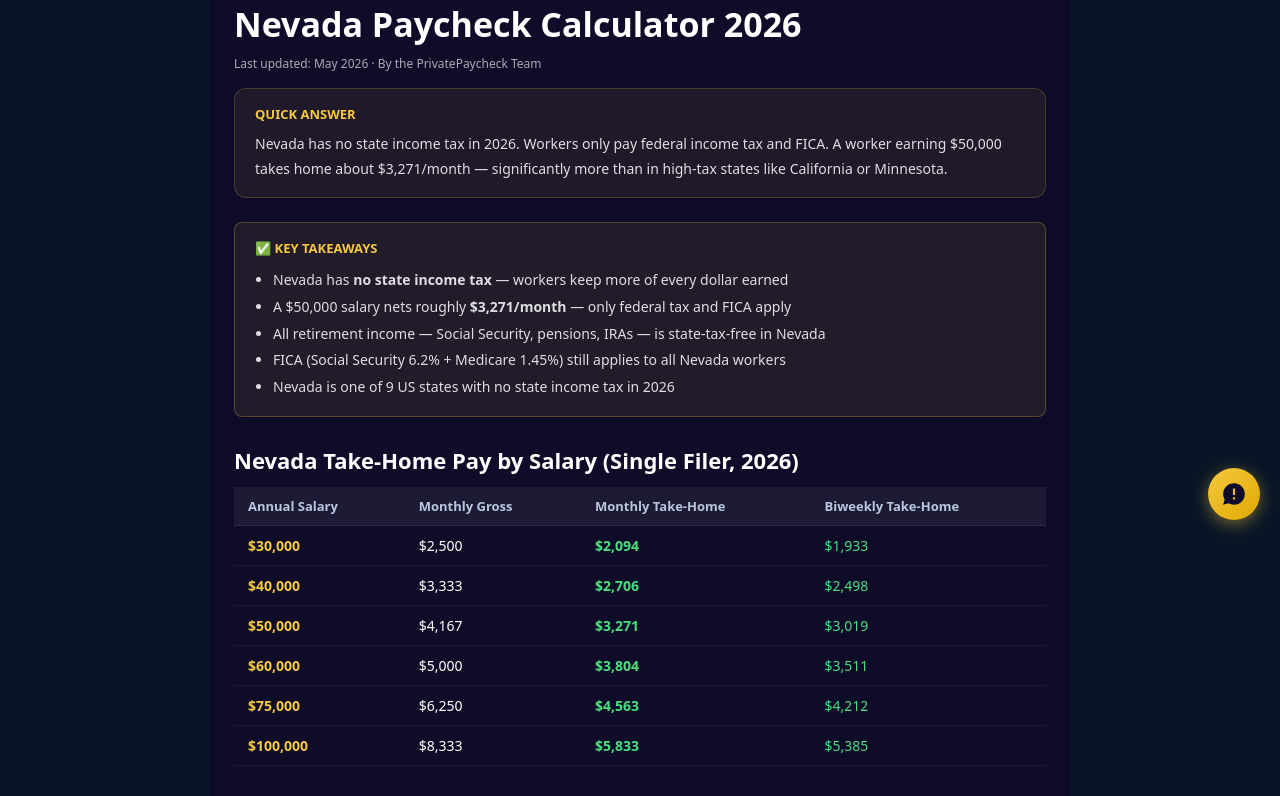
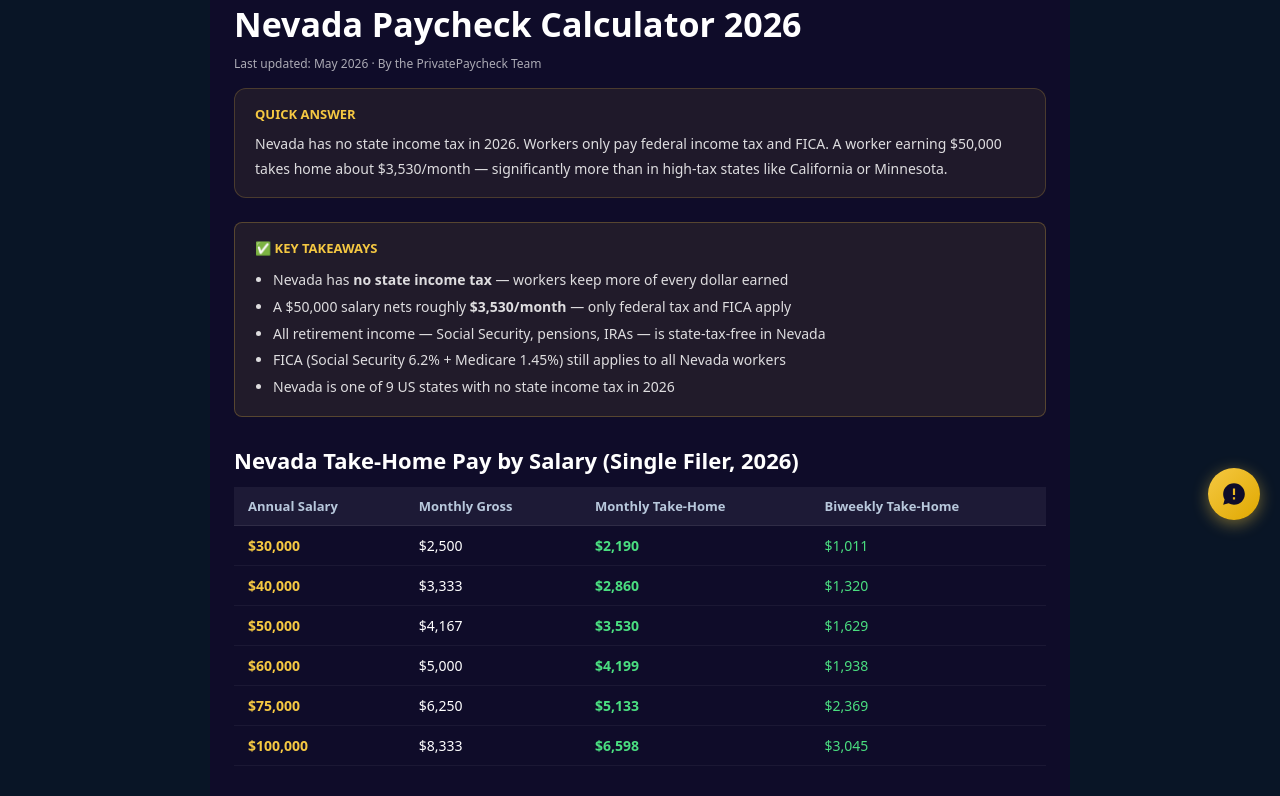
Before and after one commit to devqrcraft-ui/privatepaycheck, a Next.js app: page /nevada-paycheck-calculator in a window 1280 px wide. Shown: the part 260-1056 px from the top of the page. Built offline with nearby package versions, Linux system fonts and the light colour scheme.

Commit message:
fix: recalculate Nevada take-home table and all $50K figures with correct 2026 federal brackets (no state tax, matches Texas/Florida methodology)

```diff
--- a/src/app/nevada-paycheck-calculator/page.tsx
+++ b/src/app/nevada-paycheck-calculator/page.tsx
@@ -15,7 +15,7 @@ export const metadata: Metadata = {
 export default function Page() {
   return (
     <main style={{ maxWidth:860, margin:'0 auto', padding:'48px 24px', fontFamily:'system-ui,sans-serif', background:'#0f0c29', minHeight:'100vh', color:'white' }}>
-      <script type="application/ld+json" dangerouslySetInnerHTML={{ __html: '{"@context":"https://schema.org","@type":"FAQPage","mainEntity":[{"@type":"Question","name":"What is Nevada income tax rate 2026?","acceptedAnswer":{"@type":"Answer","text":"No state income tax."}},{"@type":"Question","name":"How much is $50,000 take-home in Nevada?","acceptedAnswer":{"@type":"Answer","text":"Approximately $3,271/month ($39,252/year) after federal, FICA, and NV state tax."}},{"@type":"Question","name":"Does Nevada tax retirement income?","acceptedAnswer":{"@type":"Answer","text":"Nevada has no state income tax, so all retirement income — Social Security, pensions, IRA withdrawals — is completely state-tax-free."}},{"@type":"Question","name":"How is Nevada paycheck calculated?","acceptedAnswer":{"@type":"Answer","text":"Your Nevada paycheck is reduced by federal income tax (10%–37% brackets), FICA (7.65%), and no state income tax. Use the calculator at privatepaycheck.com for your exact number."}},{"@type":"Question","name":"Is Nevada a tax-friendly state?","acceptedAnswer":{"@type":"Answer","text":"Yes — Nevada is one of the most tax-friendly states in the US with no state income tax."}}]}' }} />
+      <script type="application/ld+json" dangerouslySetInnerHTML={{ __html: '{"@context":"https://schema.org","@type":"FAQPage","mainEntity":[{"@type":"Question","name":"What is Nevada income tax rate 2026?","acceptedAnswer":{"@type":"Answer","text":"No state income tax."}},{"@type":"Question","name":"How much is $50,000 take-home in Nevada?","acceptedAnswer":{"@type":"Answer","text":"Approximately $3,530/month ($42,355/year) after federal, FICA, and NV state tax."}},{"@type":"Question","name":"Does Nevada tax retirement income?","acceptedAnswer":{"@type":"Answer","text":"Nevada has no state income tax, so all retirement income — Social Security, pensions, IRA withdrawals — is completely state-tax-free."}},{"@type":"Question","name":"How is Nevada paycheck calculated?","acceptedAnswer":{"@type":"Answer","text":"Your Nevada paycheck is reduced by federal income tax (10%–37% brackets), FICA (7.65%), and no state income tax. Use the calculator at privatepaycheck.com for your exact number."}},{"@type":"Question","name":"Is Nevada a tax-friendly state?","acceptedAnswer":{"@type":"Answer","text":"Yes — Nevada is one of the most tax-friendly states in the US with no state income tax."}}]}' }} />
       <script type="application/ld+json" dangerouslySetInnerHTML={{ __html: '{"@context":"https://schema.org","@type":"BreadcrumbList","itemListElement":[{"@type":"ListItem","position":1,"name":"Home","item":"https://www.privatepaycheck.com"},{"@type":"ListItem","position":2,"name":"Nevada Paycheck Calculator","item":"https://www.privatepaycheck.com/nevada-paycheck-calculator"}]}' }} />
       <script type="application/ld+json" dangerouslySetInnerHTML={{ __html: '{"@context":"https://schema.org","@type":"BlogPosting","headline":"Nevada Paycheck Calculator 2026","datePublished":"2026-05-15","dateModified":"2026-05-15","author":{"@type":"Organization","name":"the PrivatePaycheck Team","url":"https://www.privatepaycheck.com"},"publisher":{"@type":"Organization","name":"PrivatePaycheck"},"mainEntityOfPage":"https://www.privatepaycheck.com/nevada-paycheck-calculator"}' }} />
 
@@ -32,7 +32,7 @@ export default function Page() {
       <div style={{ background:'rgba(245,200,66,0.07)', border:'1px solid rgba(245,200,66,0.2)', borderRadius:12, padding:'16px 20px', marginBottom:24 }}>
         <div style={{ fontWeight:800, color:'#F5C842', marginBottom:8, fontSize:13 }}>QUICK ANSWER</div>
         <p style={{ fontSize:14, lineHeight:1.8, margin:0, color:'rgba(255,255,255,0.85)' }}>
-          Nevada has no state income tax in 2026. Workers only pay federal income tax and FICA. A worker earning $50,000 takes home about $3,271/month — significantly more than in high-tax states like California or Minnesota.
+          Nevada has no state income tax in 2026. Workers only pay federal income tax and FICA. A worker earning $50,000 takes home about $3,530/month — significantly more than in high-tax states like California or Minnesota.
         </p>
       </div>
 
@@ -41,7 +41,7 @@ export default function Page() {
         <div style={{ fontWeight:800, color:'#F5C842', marginBottom:10, fontSize:13 }}>✅ KEY TAKEAWAYS</div>
         <ul style={{ margin:0, padding:'0 0 0 18px', fontSize:14, lineHeight:1.9, color:'rgba(255,255,255,0.85)' }}>
         <li dangerouslySetInnerHTML={{ __html: 'Nevada has <strong>no state income tax</strong> — workers keep more of every dollar earned' }} />
-        <li dangerouslySetInnerHTML={{ __html: 'A $50,000 salary nets roughly <strong>$3,271/month</strong> — only federal tax and FICA apply' }} />
+        <li dangerouslySetInnerHTML={{ __html: 'A $50,000 salary nets roughly <strong>$3,530/month</strong> — only federal tax and FICA apply' }} />
         <li dangerouslySetInnerHTML={{ __html: 'All retirement income — Social Security, pensions, IRAs — is state-tax-free in Nevada' }} />
         <li dangerouslySetInnerHTML={{ __html: 'FICA (Social Security 6.2% + Medicare 1.45%) still applies to all Nevada workers' }} />
         <li dangerouslySetInnerHTML={{ __html: 'Nevada is one of 9 US states with no state income tax in 2026' }} />
@@ -62,38 +62,38 @@ export default function Page() {
           <tr key="$30,000">
             <td style={{ padding:'10px 14px', fontSize:14, borderBottom:'1px solid rgba(255,255,255,0.05)', fontWeight:700, color:'#F5C842' }}>$30,000</td>
             <td style={{ padding:'10px 14px', fontSize:14, borderBottom:'1px solid rgba(255,255,255,0.05)' }}>$2,500</td>
-            <td style={{ padding:'10px 14px', fontSize:14, borderBottom:'1px solid rgba(255,255,255,0.05)', color:'#4ade80', fontWeight:700 }}>$2,094</td>
-            <td style={{ padding:'10px 14px', fontSize:14, borderBottom:'1px solid rgba(255,255,255,0.05)', color:'#4ade80' }}>$1,933</td>
+            <td style={{ padding:'10px 14px', fontSize:14, borderBottom:'1px solid rgba(255,255,255,0.05)', color:'#4ade80', fontWeight:700 }}>$2,190</td>
+            <td style={{ padding:'10px 14px', fontSize:14, borderBottom:'1px solid rgba(255,255,255,0.05)', color:'#4ade80' }}>$1,011</td>
           </tr>
           <tr key="$40,000">
             <td style={{ padding:'10px 14px', fontSize:14, borderBottom:'1px solid rgba(255,255,255,0.05)', fontWeight:700, color:'#F5C842' }}>$40,000</td>
             <td style={{ padding:'10px 14px', fontSize:14, borderBottom:'1px solid rgba(255,255,255,0.05)' }}>$3,333</td>
-            <td style={{ padding:'10px 14px', fontSize:14, borderBottom:'1px solid rgba(255,255,255,0.05)', color:'#4ade80', fontWeight:700 }}>$2,706</td>
-            <td style={{ padding:'10px 14px', fontSize:14, borderBottom:'1px solid rgba(255,255,255,0.05)', color:'#4ade80' }}>$2,498</td>
+            <td style={{ padding:'10px 14px', fontSize:14, borderBottom:'1px solid rgba(255,255,255,0.05)', color:'#4ade80', fontWeight:700 }}>$2,860</td>
+            <td style={{ padding:'10px 14px', fontSize:14, borderBottom:'1px solid rgba(255,255,255,0.05)', color:'#4ade80' }}>$1,320</td>
           </tr>
           <tr key="$50,000">
             <td style={{ padding:'10px 14px', fontSize:14, borderBottom:'1px solid rgba(255,255,255,0.05)', fontWeight:700, color:'#F5C842' }}>$50,000</td>
             <td style={{ padding:'10px 14px', fontSize:14, borderBottom:'1px solid rgba(255,255,255,0.05)' }}>$4,167</td>
-            <td style={{ padding:'10px 14px', fontSize:14, borderBottom:'1px solid rgba(255,255,255,0.05)', color:'#4ade80', fontWeight:700 }}>$3,271</td>
-            <td style={{ padding:'10px 14px', fontSize:14, borderBottom:'1px solid rgba(255,255,255,0.05)', color:'#4ade80' }}>$3,019</td>
+            <td style={{ padding:'10px 14px', fontSize:14, borderBottom:'1px solid rgba(255,255,255,0.05)', color:'#4ade80', fontWeight:700 }}>$3,530</td>
+            <td style={{ padding:'10px 14px', fontSize:14, borderBottom:'1px solid rgba(255,255,255,0.05)', color:'#4ade80' }}>$1,629</td>
           </tr>
           <tr key="$60,000">
             <td style={{ padding:'10px 14px', fontSize:14, borderBottom:'1px solid rgba(255,255,255,0.05)', fontWeight:700, color:'#F5C842' }}>$60,000</td>
             <td style={{ padding:'10px 14px', fontSize:14, borderBottom:'1px solid rgba(255,255,255,0.05)' }}>$5,000</td>
-            <td style={{ padding:'10px 14px', fontSize:14, borderBottom:'1px solid rgba(255,255,255,0.05)', color:'#4ade80', fontWeight:700 }}>$3,804</td>
-            <td style={{ padding:'10px 14px', fontSize:14, borderBottom:'1px solid rgba(255,255,255,0.05)', color:'#4ade80' }}>$3,511</td>
+            <td style={{ padding:'10px 14px', fontSize:14, borderBottom:'1px solid rgba(255,255,255,0.05)', color:'#4ade80', fontWeight:700 }}>$4,199</td>
+            <td style={{ padding:'10px 14px', fontSize:14, borderBottom:'1px solid rgba(255,255,255,0.05)', color:'#4ade80' }}>$1,938</td>
           </tr>
           <tr key="$75,000">
             <td style={{ padding:'10px 14px', fontSize:14, borderBottom:'1px solid rgba(255,255,255,0.05)', fontWeight:700, color:'#F5C842' }}>$75,000</td>
             <td style={{ padding:'10px 14px', fontSize:14, borderBottom:'1px solid rgba(255,255,255,0.05)' }}>$6,250</td>
-            <td style={{ padding:'10px 14px', fontSize:14, borderBottom:'1px solid rgba(255,255,255,0.05)', color:'#4ade80', fontWeight:700 }}>$4,563</td>
-            <td style={{ padding:'10px 14px', fontSize:14, borderBottom:'1px solid rgba(255,255,255,0.05)', color:'#4ade80' }}>$4,212</td>
+            <td style={{ padding:'10px 14px', fontSize:14, borderBottom:'1px solid rgba(255,255,255,0.05)', color:'#4ade80', fontWeight:700 }}>$5,133</td>
+            <td style={{ padding:'10px 14px', fontSize:14, borderBottom:'1px solid rgba(255,255,255,0.05)', color:'#4ade80' }}>$2,369</td>
           </tr>
           <tr key="$100,000">
             <td style={{ padding:'10px 14px', fontSize:14, borderBottom:'1px solid rgba(255,255,255,0.05)', fontWeight:700, color:'#F5C842' }}>$100,000</td>
             <td style={{ padding:'10px 14px', fontSize:14, borderBottom:'1px solid rgba(255,255,255,0.05)' }}>$8,333</td>
-            <td style={{ padding:'10px 14px', fontSize:14, borderBottom:'1px solid rgba(255,255,255,0.05)', color:'#4ade80', fontWeight:700 }}>$5,833</td>
-            <td style={{ padding:'10px 14px', fontSize:14, borderBottom:'1px solid rgba(255,255,255,0.05)', color:'#4ade80' }}>$5,385</td>
+            <td style={{ padding:'10px 14px', fontSize:14, borderBottom:'1px solid rgba(255,255,255,0.05)', color:'#4ade80', fontWeight:700 }}>$6,598</td>
+            <td style={{ padding:'10px 14px', fontSize:14, borderBottom:'1px solid rgba(255,255,255,0.05)', color:'#4ade80' }}>$3,045</td>
           </tr>
         </tbody>
       </table>
@@ -121,7 +121,7 @@ export default function Page() {
           </div>
           <div key={1} style={{ marginBottom:'14px', paddingBottom:'14px', borderBottom: '1px solid rgba(255,255,255,0.06)' }}>
             <h3 style={{ fontSize:'14px', fontWeight:700, marginBottom:'5px', color:'#F5C842' }}>How much is $50,000 take-home in Nevada?</h3>
-            <p style={{ fontSize:'13px', opacity:0.75, lineHeight:1.7, margin:0 }}>Approximately $3,271/month ($39,252/year) after federal, FICA, and NV state tax.</p>
+            <p style={{ fontSize:'13px', opacity:0.75, lineHeight:1.7, margin:0 }}>Approximately $3,530/month ($42,355/year) after federal, FICA, and NV state tax.</p>
           </div>
           <div key={2} style={{ marginBottom:'14px', paddingBottom:'14px', borderBottom: '1px solid rgba(255,255,255,0.06)' }}>
             <h3 style={{ fontSize:'14px', fontWeight:700, marginBottom:'5px', color:'#F5C842' }}>Does Nevada tax retirement income?</h3>
```
